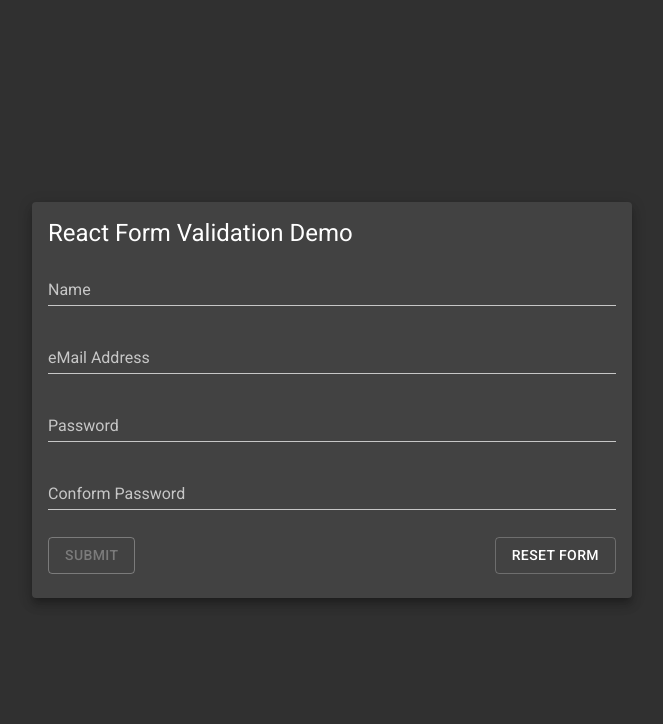
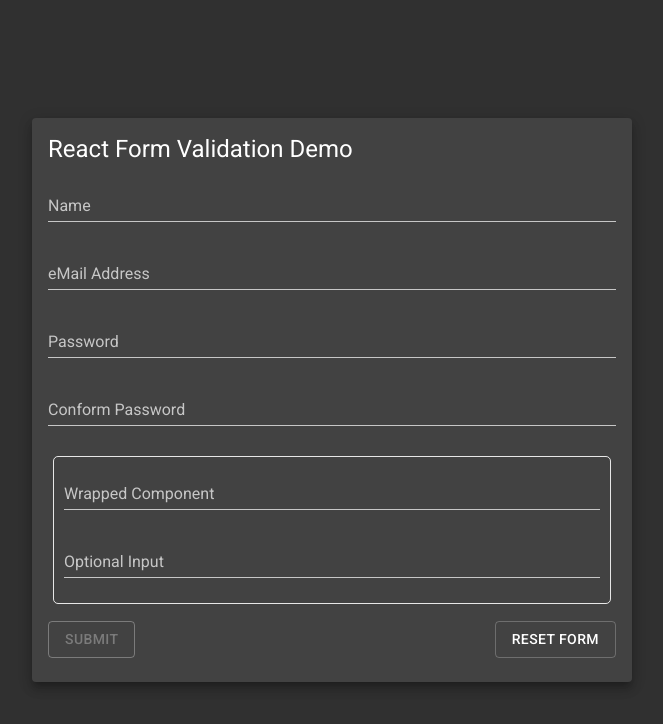
Before and after one commit to Digital-Logic/React-Form-Validator, a React (Create React App) app: page / in a window 1280 px wide. Shown: the top 724 px of the page, without its empty margins (308-971 px from the left). Built offline with nearby package versions, Linux system fonts and the light colour scheme.

Commit message:
Recursive search, optimized update
Implemented recursive search in withGroupValidation.
optimized component update in withValidation.

```diff
--- a/src/demo/FormDemo.js
+++ b/src/demo/FormDemo.js
@@ -2,7 +2,17 @@ import React, { PureComponent } from 'react';
 import { Input, Form} from '../UI/form';
 import { required, minLength, maxLength, isEmail, isEqualTo } from '../validate/validators';
 import Button from '@material-ui/core/Button';
+import { withStyles } from '@material-ui/core/styles';
 import Grid from '@material-ui/core/Grid';
+
+const styles = theme => ({
+    wrappedComponent: {
+        border: "1px solid rgba(255,255,255,0.87)",
+        padding: '5px 10px',
+        borderRadius: '5px',
+        margin: '10px 5px'
+    }
+});
 
 class BasicForm extends PureComponent {
     state = {
@@ -10,6 +20,8 @@ class BasicForm extends PureComponent {
         email: '',
         password: '',
         conformPassword: '',
+        wrappedComponent: '',
+        optional: '',
         isValid: false,
         formKey: 0 // Used to reset the form
     };
@@ -53,13 +65,15 @@ class BasicForm extends PureComponent {
             email: '',
             password: '',
             conformPassword: '',
+            wrappedComponent: '',
             isValid: false,
             formKey: state.formKey + 1
         }));
     }
 
     render() {
-        const { name, email, password, conformPassword, isValid, formKey } = this.state;
+        const { name, email, password, conformPassword, wrappedComponent, optional, isValid, formKey } = this.state;
+        const { classes } = this.props;
 
         return (
             <Form
@@ -97,6 +111,22 @@ class BasicForm extends PureComponent {
                     validate={[required(), isEqualTo(password)]}
                     onChange={this.onInputUpdate} />
 
+                <div className={classes.wrappedComponent}>
+                    <Input
+                        label="Wrapped Component"
+                        name="wrappedComponent"
+                        value={ wrappedComponent }
+                        validate={[required()]}
+                        onChange={this.onInputUpdate} />
+
+                    <Input
+                        label="Optional Input"
+                        name="optional"
+                        value={optional}
+                        validate={[maxLength(15)]}
+                        onChange={this.onInputUpdate} />
+                </div>
+
                 <Grid container justify="space-between">
                     <Button
                         style={{ marginTop: '0.5em'}}
@@ -113,9 +143,7 @@ class BasicForm extends PureComponent {
             </Form>
         );
     }
-
-
 }
 
 
-export default BasicForm;
+export default withStyles(styles)(BasicForm);
--- a/src/theme.js
+++ b/src/theme.js
@@ -8,7 +8,10 @@ const darkTheme = {
         useNextVariants: true,
     },
     palette: {
-        type: 'dark'
+        type: 'dark',
+        primary: {
+            main: "rgba(55,229,255, 0.87)"
+        }
     }
 };
 
--- a/src/validate/validators.js
+++ b/src/validate/validators.js
@@ -1,53 +1,60 @@
 import isEmailValidator from 'validator/lib/isEmail';
 
 function required(message = 'This field is required') {
-    return function _required(curValue) {
+    return buildValidator( function _required(curValue) {
         if (curValue == null || curValue.trim() === '')
             return message;
         else return '';
-    };
+    }, true);
 }
 
 function isEqualTo(value1, message = 'Passwords do not match') {
-    return function _isEqualTo(value2) {
+    return buildValidator( function _isEqualTo(value2) {
         if (value1 !== value2) {
             return message;
         } else return '';
-    };
+    });
 }
 
 function isNumber(message = 'Invalid Number') {
-    return function _isNumber(value) {
+    return buildValidator(function _isNumber(value) {
         if (Number.isNaN( Number(value) )) {
             return message;
         } else return '';
-    };
+    }, true);
 }
 
 function minLength (minValue, message = `Minimum of ${minValue} characters`) {
-    return function _minLength(value) {
+    return buildValidator(function _minLength(value) {
         if (value == null) return '';
         if (String(value).length < minValue) {
             return message;
         } else return '';
-    };
+
+    }, true);
 }
 
 function maxLength (maxValue, message = `${maxValue} characters max`) {
-    return function _maxLength(value) {
+    return buildValidator(function _maxLength(value) {
         if (value == null) return '';
         if (String(value).length > maxValue) {
             return message;
         } else return '';
-    };
+    }, true);
 }
 
 function isEmail(message = `Please enter a valid eMail address.`) {
-    return function _isEmail(email) {
+    return buildValidator(function _isEmail(email) {
         if (isEmailValidator(email))
             return '';
         else return message;
-    }
+    }, true);
+}
+
+function buildValidator(validatorFn, isPure = false) {
+    validatorFn.pure = isPure;
+
+    return validatorFn;
 }
 
 // todo - isInteger, lessThan, greaterThan
@@ -58,5 +65,6 @@ export {
     isNumber,
     minLength,
     maxLength,
-    isEmail
+    isEmail,
+    buildValidator
 };
--- a/src/validate/withGroupValidation.js
+++ b/src/validate/withGroupValidation.js
@@ -5,29 +5,7 @@ import PropTypes from 'prop-types';
 function withGroupValidation (WrappedComponent) {
     class WithGroupValidation extends PureComponent {
 
-        constructor(props) {
-            super(props);
-
-            // dynamically create state that matches children components
-            this.state =
-                Children.map( this.props.children || [] /* removes the need for a null check */,
-                    child => {
-                        if ('validate' in child.props) {
-                            if (child.props.name === undefined)
-                                console.log('Error: withGroupValidation: group validation can only be preformed on elements that have a name property.');
-
-                            return child.props.name
-                        } else {
-                            return child;
-                        }
-                    })
-                    // convert array property names into object key,value pair { [name]: true }
-                    .reduce( (_state, cur) => {
-                        // input element validation state, initially set to true
-                        _state[cur] = true;
-                        return _state;
-                    }, {});
-        }
+        state = {};
 
         componentDidMount() {
             this.calIsFormValid();
@@ -54,6 +32,7 @@ function withGroupValidation (WrappedComponent) {
             // update parent elements state, if necessary
             if (isValid !== this.props.isValid)
                 this.props.onValidate(isValid);
+
         }, this.props.validateDelay);
 
         onInputValidate = this.onInputValidate.bind(this);
@@ -63,22 +42,39 @@ function withGroupValidation (WrappedComponent) {
             });
         }
 
+
+        // Recursively map children
+        mapChildren = this.mapChildren.bind(this);
+        mapChildren(children, depth = 0) {
+
+            if (depth < this.props.searchDepth) { // limit search depth
+
+                return Children.map(children, child => {
+
+                    if (React.isValidElement(child)) {
+                        if ('validate' in child.props) {
+                            return cloneElement(child, {
+                                onValidate: this.onInputValidate,
+                                showErrors: this.props.showErrors
+                            });
+                        } else if (child.props.children) {
+                            return cloneElement(child, {
+                                children: this.mapChildren(child.props.children, depth + 1)
+                            });
+                        }
+                    }
+                    return child;
+                });
+            }
+            return children;
+        }
+
         render() {
-            const { isValid, children, onValidate, showErrors, validationDelay, ...props } = this.props;
+            const { isValid, children, onValidate, showErrors, validationDelay, searchDepth, ...props } = this.props;
 
             return (
                 <WrappedComponent
-                    children={ Children.map(children, child => {
-                        if ('validate' in child.props) {
-                            return cloneElement( child, {
-                                onValidate: this.onInputValidate,
-                                showErrors
-                            })
-                        } else {
-                            return child;
-                        }
-                    })}
-
+                    children={ this.mapChildren(children) }
                     {...props }
                 />
             );
@@ -98,12 +94,14 @@ function withGroupValidation (WrappedComponent) {
                 },
                 isValid: PropTypes.bool, // is the form valid
                 showErrors: PropTypes.bool, // show form errors
-                validationDelay: PropTypes.number.isRequired
+                validationDelay: PropTypes.number.isRequired,
+                searchDepth: PropTypes.number.isRequired
             }
         }
         static get defaultProps() {
             return {
-                validationDelay: 250
+                validationDelay: 250,
+                searchDepth: 2
             };
         }
     }
--- a/src/validate/withValidate.js
+++ b/src/validate/withValidate.js
@@ -1,10 +1,10 @@
-import React, { PureComponent } from 'react';
-import { throttle } from './util';
+import React, { Component } from 'react';
+import { debounce } from './util';
 import PropTypes from 'prop-types';
 
 function withValidate(WrappedComponent) {
 
-    class WithValidate extends PureComponent {
+    class WithValidate extends Component {
         state = {
             touched: false,
             errorMessage: ''
@@ -22,7 +22,36 @@ function withValidate(WrappedComponent) {
             this.checkValidation.cancel();
         }
 
-        checkValidation = throttle(() => {
+        shouldComponentUpdate(nextProps, nextState) {
+            // Has internal state changed
+            for (let [key, value] of Object.entries(nextState)) {
+                if (this.state[key] !== value)
+                    return true;
+            }
+
+            // has props changed, excluding validate methods
+            for (let [key, value] of Object.entries(nextProps).filter( ([key, value]) => key !== 'validate')) {
+                if (this.props[key] !== value)
+                    return true;
+            }
+
+            // Props and state have not changed, are the validation methods pure functions, or do they
+            // depend on external state.
+
+            if (Array.isArray(nextProps.validate)) {
+                return nextProps.validate.reduce( (notPure, v) => {
+                    if (!v.pure)
+                        return true;
+                    return notPure;
+                }, false);
+            } else if (nextProps.validate) {
+                return !nextProps.validate.pure;
+            }
+
+            return false;
+        }
+
+        checkValidation = debounce(() => {
             // no validators exist, exit
             if (this.props.validate == null) return;
 
@@ -89,7 +118,7 @@ function withValidate(WrappedComponent) {
 
         static get defaultProps() {
             return {
-                validationDelay: 400
+                validationDelay: 500
             };
         }
     }
```
Also changed, not shown: 2 other files (tests, documents, lock files or other folders).
